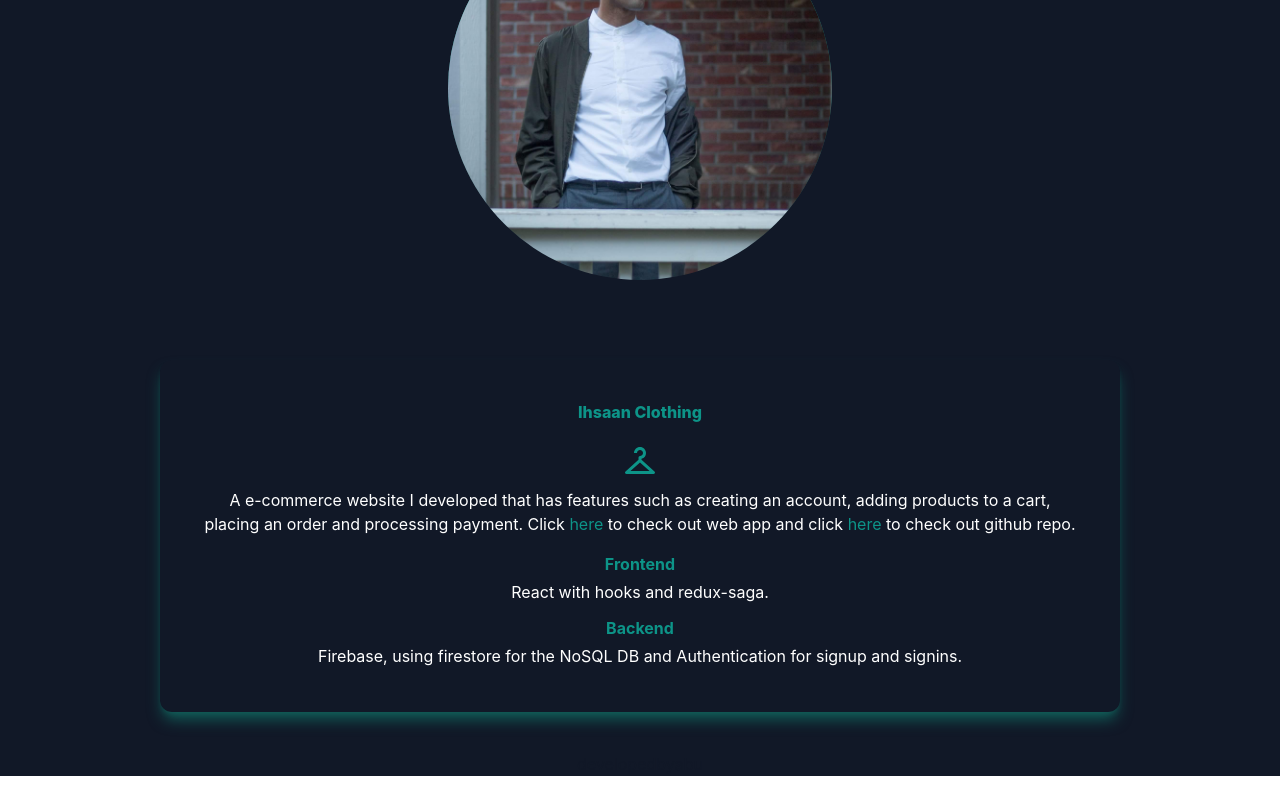
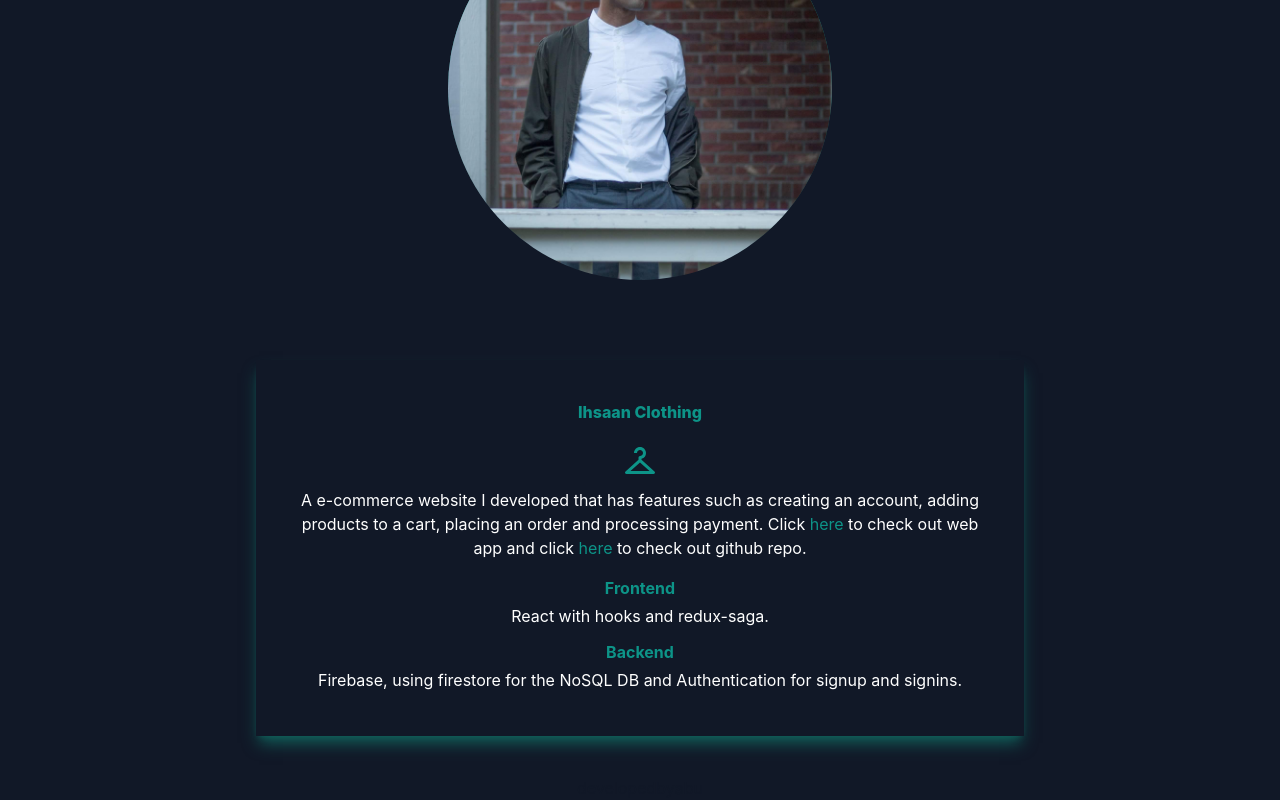
Before and after one commit to abu-jeylani/portfolio, a Next.js app: page / in a window 1280 px wide. Shown: the part 960-1760 px from the top of the page. Before the commit the page ends 1736 px from the top, so only its background shows below. Built offline with nearby package versions, Linux system fonts and the light colour scheme.

Commit message:
updating portfolio

```diff
--- a/pages/index.js
+++ b/pages/index.js
@@ -80,7 +80,7 @@
           <div className="mx-auto bg-gradient-to-b from-teal-500 rounded-full w-80 h-80 relative overflow-hidden mt-20 md:h-96 md:w-96 ">
             <Image src={personalPhoto} layout="fill" objectFit="cover" />
           </div>
-          <div className="text-center shadow-lg  dark:shadow-teal-800 p-10 rounded-xl my-20 mb-10 dark:bg-inherit flex-1">
+          <div className="text-center shadow-lg  dark:shadow-teal-800 p-10 my-20 mb-10 dark:bg-inherit flex-1 max-w-3xl m-auto">
             <h2 className=" text-teal-600 font-extrabold"> Ihsaan Clothing</h2>
             <BiCloset className="text-teal-600 text-4xl m-auto mt-5" />
             <p className="py-2  dark:text-white">
```
